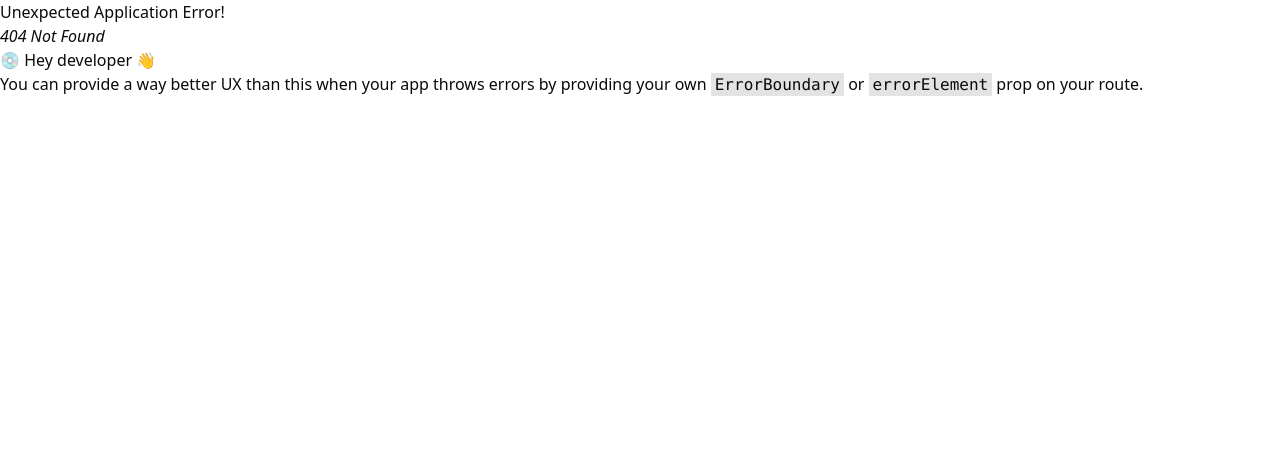
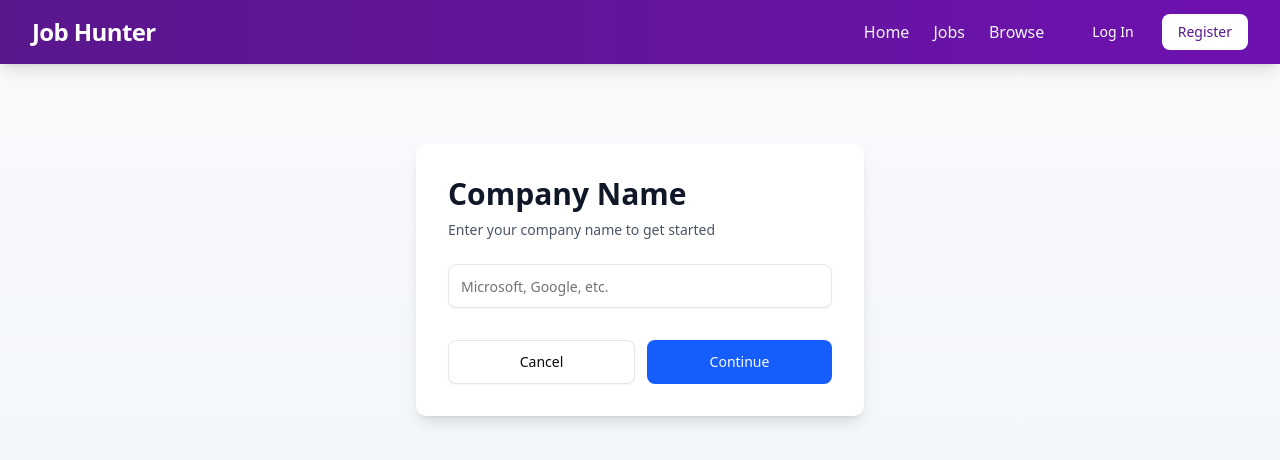
Before and after one commit to soumilidas03/job-Portal, a React (Vite) app in the folder client/: page /admin/companies/create in a window 1280 px wide. Before the commit this address had no page. Shown: the top 460 px of the page. Built offline with nearby package versions, Linux system fonts and the light colour scheme.

Commit message:
Update company files

```diff
--- a/client/src/App.jsx
+++ b/client/src/App.jsx
@@ -8,6 +8,8 @@ import Browse from "./components/Browse";
 import Profile from "./components/Profile";
 import JobDescription from "./components/JobDescription";
 import Companies from "./components/admin/Companies";
+import CompanyCreate from "./components/admin/CompanyCreate";
+import CompanySetup from "./components/admin/CompanySetup";
 
 const appRouter = createBrowserRouter([
   { path: "/", element: <Home /> },
@@ -21,6 +23,8 @@ const appRouter = createBrowserRouter([
   //admins
 
   { path: "/admin/companies", element: <Companies /> },
+  { path: "/admin/companies/create", element: <CompanyCreate /> },
+  { path: "/admin/companies/:id", element: <CompanySetup /> },
 ]);
 function App() {
   return (
--- a/client/src/components/Home.jsx
+++ b/client/src/components/Home.jsx
@@ -8,14 +8,12 @@ import useGetAllJobs from "../hooks/useGetAllJobs.jsx";
 import { useSelector } from "react-redux";
 import { useNavigate } from "react-router-dom";
 
-
-
 const Home = () => {
-  useGetAllJobs()
+  useGetAllJobs();
   const { user } = useSelector((store) => store.auth);
   const navigate = useNavigate();
   useEffect(() => {
-    if (user.role === "recruiter") {
+    if (user?.role === "recruiter") {
       navigate("/admin/companies");
     }
   }, []);
--- a/client/src/components/admin/Companies.jsx
+++ b/client/src/components/admin/Companies.jsx
@@ -2,8 +2,10 @@ import Navbar from "../shared/Navbar";
 import { Input } from "../ui/input";
 import { Button } from "../ui/button";
 import CompaniesTable from "./CompaniesTable";
+import { useNavigate } from "react-router-dom";
 
 const Companies = () => {
+  const navigate=useNavigate()
   return (
     <div>
       <Navbar />
@@ -21,6 +23,9 @@ const Companies = () => {
             className="flex-1 max-w-sm"
           />
           <Button className="bg-purple-600 hover:bg-purple-700">Search</Button>
+          <Button onClick={()=>navigate("/admin/companies/create")} className="bg-purple-600 hover:bg-purple-700">
+            New Company
+          </Button>
         </div>
 
         <div className="bg-white rounded-lg shadow">
--- /dev/null
+++ b/client/src/components/admin/CompanyCreate.jsx
@@ -0,0 +1,80 @@
+import { useState } from "react";
+import Navbar from "../shared/Navbar";
+import { Input } from "../ui/input";
+import { Button } from "../ui/button";
+import { useNavigate } from "react-router-dom";
+import axios from "axios";
+import { COMPANY_API_END_POINT } from "../../utils/constant";
+import { toast } from "sonner";
+import { useDispatch } from "react-redux";
+import { setSingleCompany } from "../../redux/companySlice";
+
+const CompanyCreate = () => {
+  const navigate = useNavigate();
+  const [companyName, setCompanyName] = useState("");
+  const dispatch = useDispatch();
+
+  const registerNewCompany = async () => {
+    try {
+      const res = await axios.post(
+        `${COMPANY_API_END_POINT}/register`,
+        { companyName },
+        {
+          headers: {
+            "Content-Type": "application/json",
+          },
+          withCredentials: true,
+        },
+      );
+      if (res.data.success) {
+        dispatch(setSingleCompany(res.data.company));
+        toast(res.data.message);
+        const companyId = res?.data?.company?._id;
+        navigate(`/admin/companies/${companyId}`);
+      }
+    } catch (error) {
+      console.log(error);
+    }
+  };
+
+  return (
+    <div className="min-h-screen bg-gradient-to-b from-slate-50 to-slate-100">
+      <Navbar />
+      <div className="flex items-center justify-center px-4 py-20">
+        <div className="w-full max-w-md bg-white rounded-lg shadow-lg p-8">
+          <h1 className="text-3xl font-bold text-gray-900 mb-2">
+            Company Name
+          </h1>
+          <p className="text-gray-600 text-sm mb-6">
+            Enter your company name to get started
+          </p>
+
+          <Input
+            onChange={(e) => setCompanyName(e.target.value)}
+            placeholder="Microsoft, Google, etc."
+            className="mb-8 h-11 text-base"
+            value={companyName}
+          />
+
+          <div className="flex gap-3">
+            <Button
+              onClick={() => navigate("/admin/companies")}
+              variant="outline"
+              className="flex-1 h-11"
+            >
+              Cancel
+            </Button>
+            <Button
+              onClick={registerNewCompany}
+              className="flex-1 h-11 bg-blue-600 hover:bg-blue-700"
+            >
+              Continue
+            </Button>
+          </div>
+        </div>
+      </div>
+    </div>
+  );
+};
+
+export default CompanyCreate;
--- /dev/null
+++ b/client/src/components/admin/CompanySetup.jsx
@@ -0,0 +1,12 @@
+import React from 'react'
+import Navbar from '../shared/Navbar'
+
+const CompanySetup = () => {
+  return (
+    <div>
+      <Navbar/>
+    </div>
+  )
+}
+
+export default CompanySetup
--- /dev/null
+++ b/client/src/redux/companySlice.js
@@ -0,0 +1,16 @@
+import { createSlice } from "@reduxjs/toolkit";
+
+const companySlice = createSlice({
+  name: "company",
+  initialState: {
+    singleCompany: null,
+  },
+  reducers: {
+    setSingleCompany: (state, action) => {
+      state.singleCompany = action.singleCompany;
+    },
+  },
+});
+
+export const { setSingleCompany } = companySlice.actions;
+export default companySlice.reducer;
--- a/client/src/redux/store.js
+++ b/client/src/redux/store.js
@@ -1,6 +1,7 @@
 import { combineReducers, configureStore } from "@reduxjs/toolkit";
 import authSlice from "./authSlice.js";
 import jobSlice from "./jobSlice.js";
+import companySlice from "./companySlice.js";
 import {
   persistStore,
   persistReducer,
@@ -22,6 +23,7 @@ const persistConfig = {
 const rootReducer = combineReducers({
   auth: authSlice,
   job: jobSlice,
+  company: companySlice,
 });
 const persistedReducer = persistReducer(persistConfig, rootReducer);
 const store = configureStore({
--- a/client/src/utils/constant.js
+++ b/client/src/utils/constant.js
@@ -2,3 +2,5 @@ export const USER_API_END_POINT = "http://localhost:8000/api/user";
 export const JOB_API_END_POINT = "http://localhost:8000/api/job";
 export const APPLICATION_API_END_POINT =
   "http://localhost:8000/api/application";
+
+export const COMPANY_API_END_POINT = "http://localhost:8000/api/company";
```
